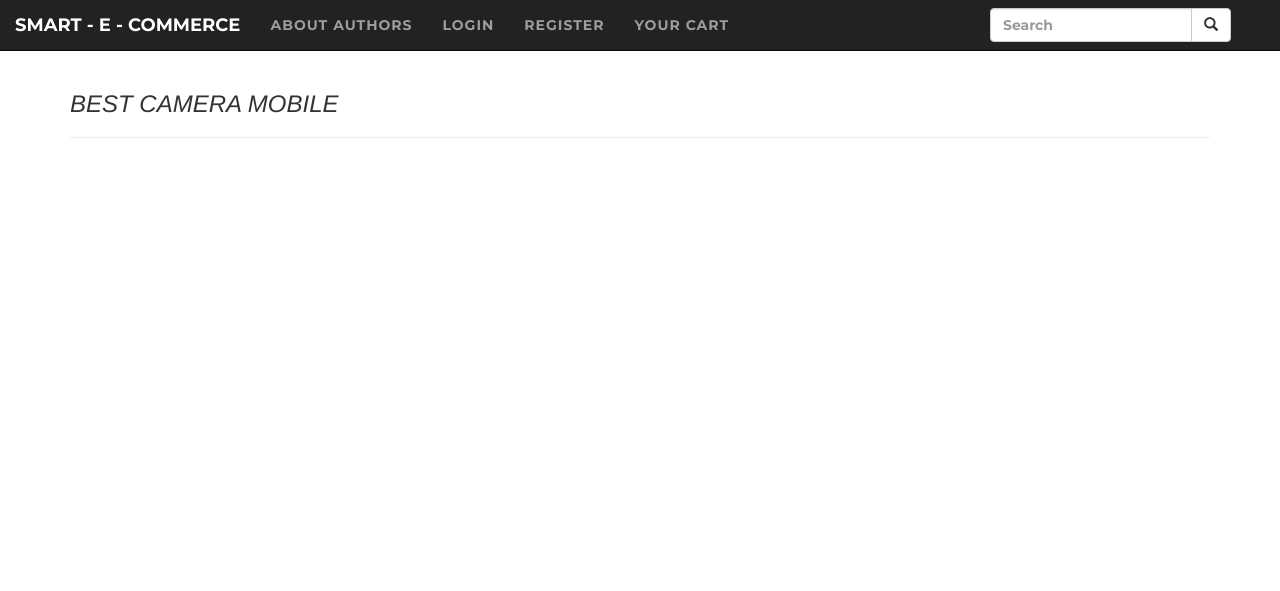
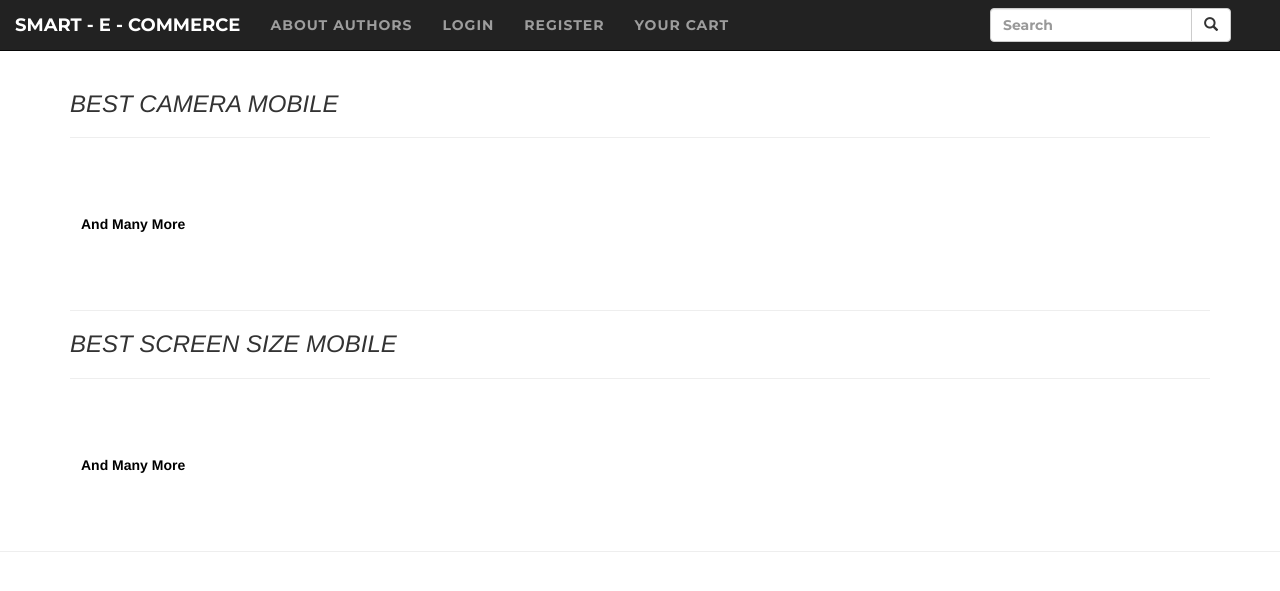
Before and after one commit to DhjAsnani/Smart-e-commerce, a PHP site: page /frontfile.php in a window 1280 px wide. Shown: the top 591 px of the page. Run offline with PHP 8.4, Linux system fonts and the light colour scheme; tables that the repository leaves empty or names only in its code hold one stand-in row (values such as "Sample post").

Commit message:
Sorting of product, Displaying info about products

```diff
--- a/frontfile.php
+++ b/frontfile.php
@@ -17,6 +17,10 @@
   <link href='https://fonts.googleapis.com/css?family=Slabo+27px' rel='stylesheet' type='text/css'>
 
   <style>
+  img{
+    max-width: 40px;
+    max-height: 40px;
+  }
   .yo{ float: left;}
   .headingm{color: #000}
   .kakkarotwho{color: #000; }
@@ -25,10 +29,11 @@
       padding-top: 45px;
       padding-bottom: 45px;
       margin-bottom: 30px;
+      margin: 10px;
   	-webkit-transition: all 0.3s;
   	transition: all 0.3s;
-      border: 5px solid transparent;
-
+      border: 1px solid transparent;
+display: inline-block
 
   }
   </style>
@@ -75,7 +80,7 @@
     <hr>
     <?php
     require 'connect.inc.php';
-    $query  ="SELECT * FROM `mobiledb` WHERE `camera` > '10' AND `rating_value` > '110'";
+    $query  ="SELECT * FROM `mobiledb` WHERE `camera` > '10' AND `rating_value` > '120'";
     if($query_run = mysql_query($query))
     {
       for( $i=0;$i<mysql_num_rows($query_run);$i++)
@@ -88,13 +93,49 @@
          $screen =  mysql_result($query_run,$i,'screen');
 
          $price =  mysql_result($query_run,$i,'price');
-        echo "<div class='menu-style dark'><b><i>$brand</i></b><br>$name<br>$camera<span> </span>$screen<span> </span> in Just $price<div>";
+         $img = $brand.".jpg";
+           $img = str_replace(' ', '', $img);
+        echo "<div class='menu-style dark'><img src = '$img'><br><b><i>$brand</i></b><br>$name<br>$camera $screen in Just Rs. $price</div>";
 
       }
+      echo "<div class='menu-style dark'><b>And Many More</b></div>";
     }
 
      ?>
+     <hr>
+     <h3><i>Best Screen Size Mobile</i></h3>
+     <hr>
+     <?php
+     require 'connect.inc.php';
+     $query  ="SELECT * FROM `mobiledb` WHERE `screen` > '5.2' AND `rating_value` > '110'";
+     if($query_run = mysql_query($query))
+     {
+       for( $i=0;$i<mysql_num_rows($query_run);$i++)
+       {
+         $name = mysql_result($query_run,$i,'name');
+          $brand =  mysql_result($query_run,$i,'brand');
+
+          $camera =  mysql_result($query_run,$i,'camera');
+
+          $screen =  mysql_result($query_run,$i,'screen');
+
+          $price =  mysql_result($query_run,$i,'price');
+
+          $img = $brand.".jpg";
+          $img = str_replace(' ', '', $img);
+
+         echo "<div class='menu-style dark'><img src = '$img'><br><b><i>$brand</i></b><br>$name<br>$camera $screen in Just Rs. $price</div>";
+
+       }
+       echo "<div class='menu-style dark'><b>And Many More</b></div>";
+     }
+
+      ?>
   </div>
-
+  <hr>
+  <link href="http://fonts.googleapis.com/css?family=Montserrat" rel="stylesheet">
+  <link href='https://fonts.googleapis.com/css?family=Architects+Daughter' rel='stylesheet' type='text/css'>
+  <link href='https://fonts.googleapis.com/css?family=Montserrat:400,700' rel='stylesheet' type='text/css'>
+  <link href='https://fonts.googleapis.com/css?family=Slabo+27px' rel='stylesheet' type='text/css'>
 </body>
 </html>
--- /dev/null
+++ b/logo_readme.txt
@@ -0,0 +1 @@
+All logos are the property of their respective companies. they have just been used for educational purpose only.
```
Also changed, not shown: apple.jpg (added), asus.jpg (added), coolpad.jpg (added), htc.jpg (added), leaco.jpg (added), lenovo.jpg (added), lg.jpg (added), micromax.jpg (added), motorola.jpg (added), samsung.jpg (added), xiomi.jpg (added).
